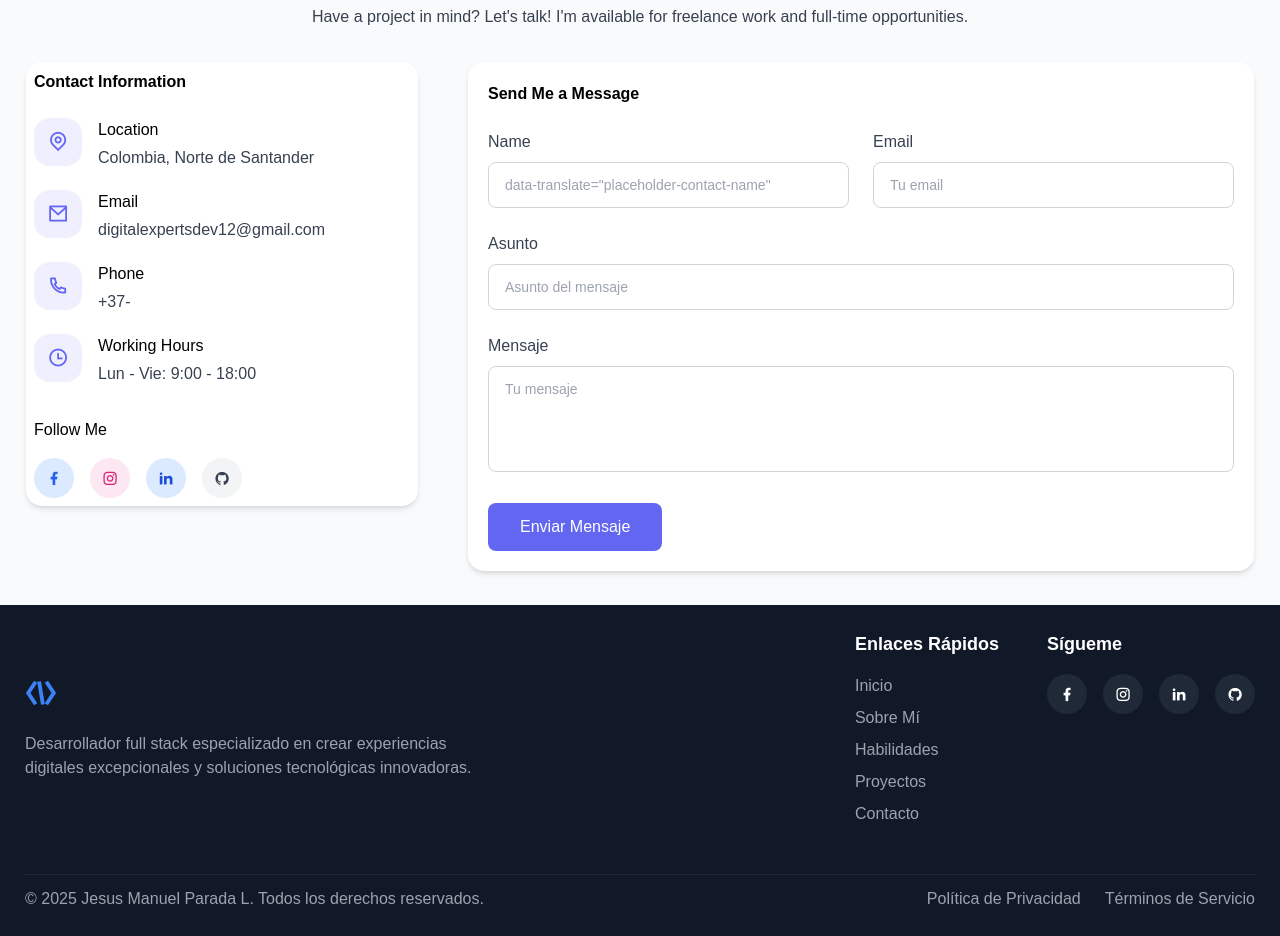
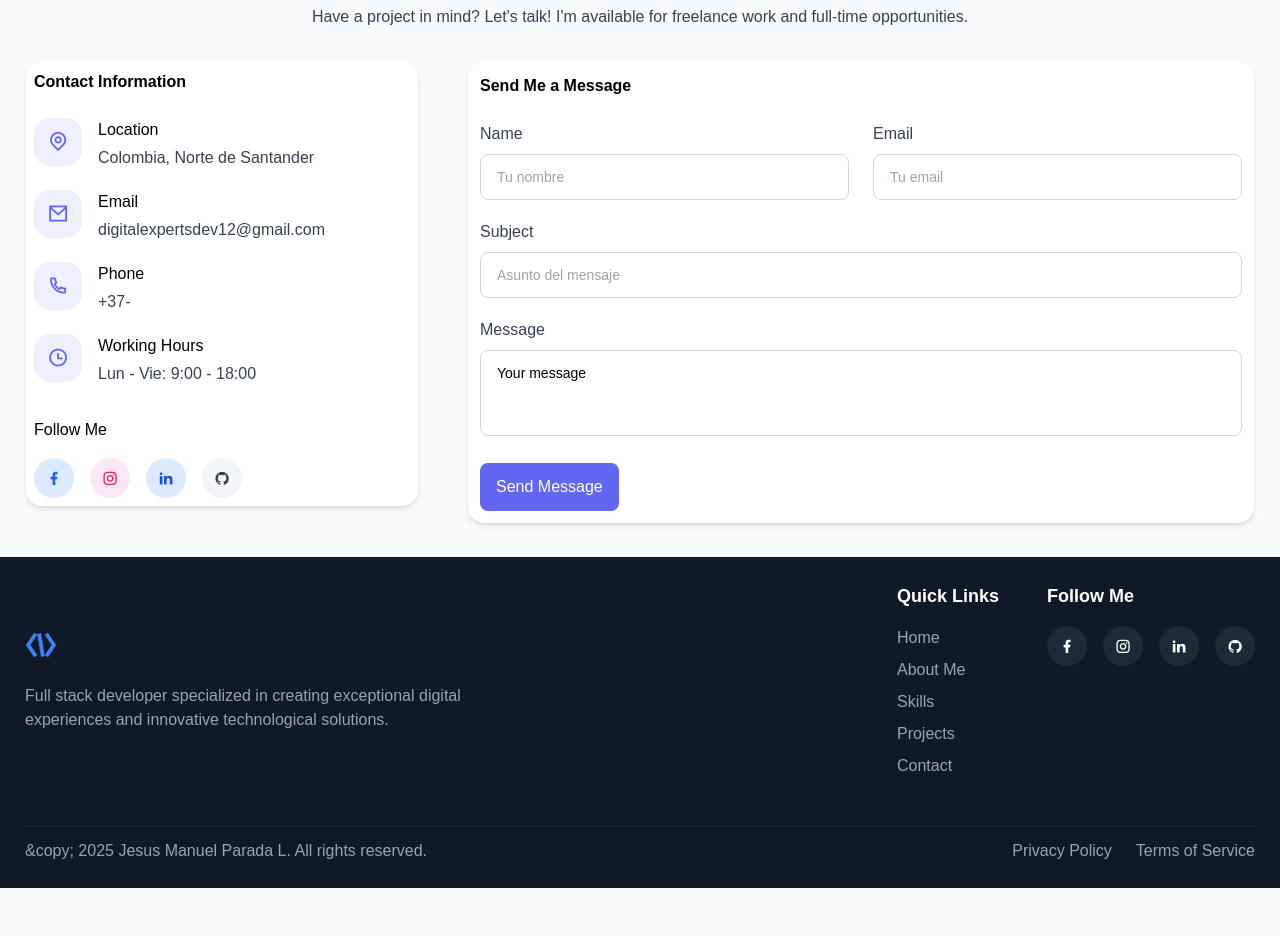
Before and after one commit to xkiller838/manuel-dev, a plain HTML site: page index.html in a window 1280 px wide. Shown: the part 3940-4876 px from the top of the page. After the commit the page ends 4828 px from the top, so only its background shows below. Drawn offline with Linux system fonts and the light colour scheme; a web font is replaced by a local one.

Commit message:
add tranlate languaje-2

```diff
--- a/index.html
+++ b/index.html
@@ -67,7 +67,7 @@
                     </svg>
                 </button>
 
-                <button class="p-2 bg-white dark:bg-gray-700" data-language-toggle>
+                <button class="p-2 bg-white dark:bg-gray-800" data-language-toggle>
                     <span data-language-text>ES</span>
                 </button>
             </div>
@@ -107,7 +107,7 @@
                 </div>
                 <div class="flex items-center">
                     <span data-translate="nav-change-language" class="mr-3 text-sm text-gray-700 dark:text-gray-300">Cambiar idioma</span>
-                    <button class="p-2 bg-white dark:bg-gray-700 rounded-full" data-mobile-language-toggle>
+                    <button class="p-2 bg-white dark:bg-gray-800 rounded-full" data-mobile-language-toggle>
                         <span data-language-text>ES</span>
                     </button>
                 </div>
@@ -631,33 +631,33 @@
 
                 <!-- Contact Form -->
                 <div class="lg:w-2/3 fade-in border border-transparent dark:border-gray-600" style="animation-delay: 0.3s;">
-                    <div class="bg-white dark:bg-gray-800 rounded-lg shadow-md p-5">
+                    <div class="bg-white dark:bg-gray-800 rounded-lg shadow-md p-3">
                         <h3 data-translate="form-contact-title" class="text-md font-bold mb-6">Envíame un Mensaje</h3>
 
                         <form id="contact-form">
-                            <div class="grid grid-cols-1 md:grid-cols-2 gap-6 mb-6">
+                            <div class="grid grid-cols-1 md:grid-cols-2 gap-6 mb-5">
                                 <div>
                                     <label data-translate="label-contact-name" for="name" class="block text-gray-700 dark:text-gray-300 mb-2">Nombre</label>
-                                    <input data-translate="placeholder-contact-name" type="text" id="name" class="w-full px-4 py-3 rounded border-gray-300 text-black dark:bg-white border focus:border-primary focus:ring-0 text-sm" placeholder=data-translate="placeholder-contact-name" required>
+                                    <input data-translate="placeholder-contact-name" type="text" id="name" class="w-full px-4 py-3 rounded border-gray-300 text-black dark:bg-white border focus:border-primary focus:ring-0 text-sm" placeholder="Tu nombre" required>
                                 </div>
 
                                 <div>
                                     <label data-translate="label-contact-email" for="email" class="block text-gray-700 dark:text-gray-300 mb-2">Correo</label>
-                                    <input type="email" id="email" class="w-full px-4 py-3 rounded border-gray-300 border text-black dark:bg-white focus:border-primary focus:ring-0 text-sm" placeholder="Tu email" required>
+                                    <input data-translate="placeholder-contact-email" type="email" id="email" class="w-full px-4 py-3 rounded border-gray-300 border text-black dark:bg-white focus:border-primary focus:ring-0 text-sm" placeholder="Tu email" required>
                                 </div>
                             </div>
 
-                            <div class="mb-6">
-                                <label for="subject" class="block text-gray-700 dark:text-gray-300 mb-2">Asunto</label>
-                                <input type="text" id="subject" class="w-full px-4 py-3 rounded border-gray-300 text-black dark:bg-white border focus:border-primary focus:ring-0 text-sm" placeholder="Asunto del mensaje" required>
+                            <div class="mb-5">
+                                <label data-translate="label-contact-subject" for="subject" class="block text-gray-700 dark:text-gray-300 mb-2">Asunto</label>
+                                <input data-translate="placeholder-contact-subject" type="text" id="subject" class="w-full px-4 py-3 rounded border-gray-300 text-black dark:bg-white border focus:border-primary focus:ring-0 text-sm" placeholder="Asunto del mensaje" required>
                             </div>
 
-                            <div class="mb-6">
-                                <label for="message" class="block text-gray-700 dark:text-gray-300 mb-2">Mensaje</label>
-                                <textarea id="message" rows="4" class="w-full px-4 py-3 rounded border-gray-300 text-black dark:bg-white border focus:border-primary focus:ring-0 text-sm resize-none" placeholder="Tu mensaje" required></textarea>
+                            <div class="mb-5">
+                                <label data-translate="label-contact-message" for="message" class="block text-gray-700 dark:text-gray-300 mb-2">Mensaje</label>
+                                <textarea data-translate="placeholder-contact-message" id="message" rows="3" class="w-full px-4 py-3 rounded border-gray-300 text-black dark:bg-white border focus:border-primary focus:ring-0 text-sm resize-none" placeholder="Tu mensaje" required></textarea>
                             </div>
 
-                            <button type="submit" class="bg-primary text-white px-8 py-3 rounded-button font-medium hover:bg-indigo-600 transition-colors whitespace-nowrap">
+                            <button data-translate="button-contact-send" type="submit" class="bg-primary text-white px-4 py-3 rounded-button font-medium hover:bg-indigo-600 transition-colors whitespace-nowrap">
                                 Enviar Mensaje
                             </button>
                         </form>
@@ -680,23 +680,23 @@
                             <polyline points="70,20 90,50 70,80" stroke-width="12" stroke-linecap="square" fill="none" />
                         </svg>
                     </a>
-                    <p class="text-gray-400 max-w-md">Desarrollador full stack especializado en crear experiencias digitales excepcionales y soluciones tecnológicas innovadoras.</p>
+                    <p data-translate="footer-description" class="text-gray-400 max-w-md">Desarrollador full stack especializado en crear experiencias digitales excepcionales y soluciones tecnológicas innovadoras.</p>
                 </div>
 
                 <div class="flex flex-col md:flex-row md:space-x-12 space-y-8 md:space-y-0">
                     <div>
-                        <h4 class="text-lg font-bold mb-4">Enlaces Rápidos</h4>
+                        <h4 data-translate="footer-quick-links" class="text-lg font-bold mb-4">Enlaces Rápidos</h4>
                         <ul class="space-y-2">
-                            <li><a href="#inicio" class="text-gray-400 hover:text-white transition-colors">Inicio</a></li>
-                            <li><a href="#sobre-mi" class="text-gray-400 hover:text-white transition-colors">Sobre Mí</a></li>
-                            <li><a href="#habilidades" class="text-gray-400 hover:text-white transition-colors">Habilidades</a></li>
-                            <li><a href="#proyectos" class="text-gray-400 hover:text-white transition-colors">Proyectos</a></li>
-                            <li><a href="#contacto" class="text-gray-400 hover:text-white transition-colors">Contacto</a></li>
+                            <li><a data-translate="footer-link-home" href="#inicio" class="text-gray-400 hover:text-white transition-colors">Inicio</a></li>
+                            <li><a data-translate="footer-link-about" href="#sobre-mi" class="text-gray-400 hover:text-white transition-colors">Sobre Mí</a></li>
+                            <li><a data-translate="footer-link-skills" href="#habilidades" class="text-gray-400 hover:text-white transition-colors">Habilidades</a></li>
+                            <li><a data-translate="footer-link-projects" href="#proyectos" class="text-gray-400 hover:text-white transition-colors">Proyectos</a></li>
+                            <li><a data-translate="footer-link-contact" href="#contacto" class="text-gray-400 hover:text-white transition-colors">Contacto</a></li>
                         </ul>
                     </div>
 
                     <div>
-                        <h4 class="text-lg font-bold mb-4">Sígueme</h4>
+                        <h4 data-translate="footer-follow" class="text-lg font-bold mb-4">Sígueme</h4>
                         <div class="flex space-x-4">
                             <a href="https://www.facebook.com/jesus.parada.121772/" class="w-10 h-10 rounded-full bg-gray-800 flex items-center justify-center hover:bg-primary transition-colors" aria-label="Facebook">
                                 <i class="ri-facebook-fill"></i>
@@ -716,11 +716,11 @@
             </div>
 
             <div class="border-t border-gray-800 mt-12 pt-3 flex flex-col md:flex-row justify-between items-center">
-                <p class="text-gray-400">&copy; 2025 Jesus Manuel Parada L. Todos los derechos reservados.</p>
+                <p data-translate="footer-copyright" class="text-gray-400">&copy; 2025 Jesus Manuel Parada L. Todos los derechos reservados.</p>
 
                 <div class="mt-4 md:mt-0 flex space-x-6">
-                    <a href="#" class="text-gray-400 hover:text-white transition-colors">Política de Privacidad</a>
-                    <a href="#" class="text-gray-400 hover:text-white transition-colors">Términos de Servicio</a>
+                    <a data-translate="footer-privacy-policy" href="#" class="text-gray-400 hover:text-white transition-colors">Política de Privacidad</a>
+                    <a data-translate="footer-terms" href="#" class="text-gray-400 hover:text-white transition-colors">Términos de Servicio</a>
                 </div>
             </div>
         </div>
@@ -730,7 +730,7 @@
     <div class="project-modal fixed inset-0 bg-black bg-opacity-50 flex items-center justify-center z-50" id="project-modal">
         <div class="bg-white dark:bg-gray-800 rounded-lg max-w-4xl w-full max-h-[90vh] overflow-y-auto mx-4">
             <div class="p-6 pl-2 border-b border-gray-200 flex justify-between items-center">
-                <h3 class="text-md text-gray-700 dark:text-gray-300 md:text-xl font-bold" id="modal-title">Detalles del Proyecto</h3>
+                <h3 data-translate="modal-title" class="text-md text-gray-700 dark:text-gray-300 md:text-xl font-bold" id="modal-title">Detalles del Proyecto</h3>
                 <button class="w-10 h-10 flex items-center justify-center text-gray-500 dark:text-gray-300 hover:text-gray-700" id="close-modal" aria-label="Cerrar">
                     <i class="ri-close-line ri-lg"></i>
                 </button>
--- a/js/translateText.js
+++ b/js/translateText.js
@@ -270,6 +270,61 @@ const translations = {
     'placeholder-contact-message': {
       'es': 'Tu mensaje',
       'en': 'Your message'
+    },
+     // Footer
+    'footer-description': {
+      'es': 'Desarrollador full stack especializado en crear experiencias digitales excepcionales y soluciones tecnológicas innovadoras.',
+      'en': 'Full stack developer specialized in creating exceptional digital experiences and innovative technological solutions.'
+    },
+    'footer-quick-links': {
+      'es': 'Enlaces Rápidos',
+      'en': 'Quick Links'
+    },
+    'footer-link-home': {
+      'es': 'Inicio',
+      'en': 'Home'
+    },
+    'footer-link-about': {
+      'es': 'Sobre Mí',
+      'en': 'About Me'
+    },
+    'footer-link-skills': {
+      'es': 'Habilidades',
+      'en': 'Skills'
+    },
+    'footer-link-projects': {
+      'es': 'Proyectos',
+      'en': 'Projects'
+    },
+    'footer-link-contact': {
+      'es': 'Contacto',
+      'en': 'Contact'
+    },
+    'footer-follow': {
+      'es': 'Sígueme',
+      'en': 'Follow Me'
+    },
+    'footer-copyright': {
+      'es': '&copy; 2025 Jesus Manuel Parada L. Todos los derechos reservados.',
+      'en': '&copy; 2025 Jesus Manuel Parada L. All rights reserved.'
+    },
+    'footer-privacy-policy': {
+      'es': 'Política de Privacidad',
+      'en': 'Privacy Policy'
+    },
+    'footer-terms': {
+      'es': 'Términos de Servicio',
+      'en': 'Terms of Service'
+    },
+
+    // Modal
+    'modal-title': {
+      'es': 'Detalles del Proyecto',
+      'en': 'Project Details'
+    },
+    'modal-close': {
+      'es': 'Cerrar',
+      'en': 'Close'
     }
 };
 
```
